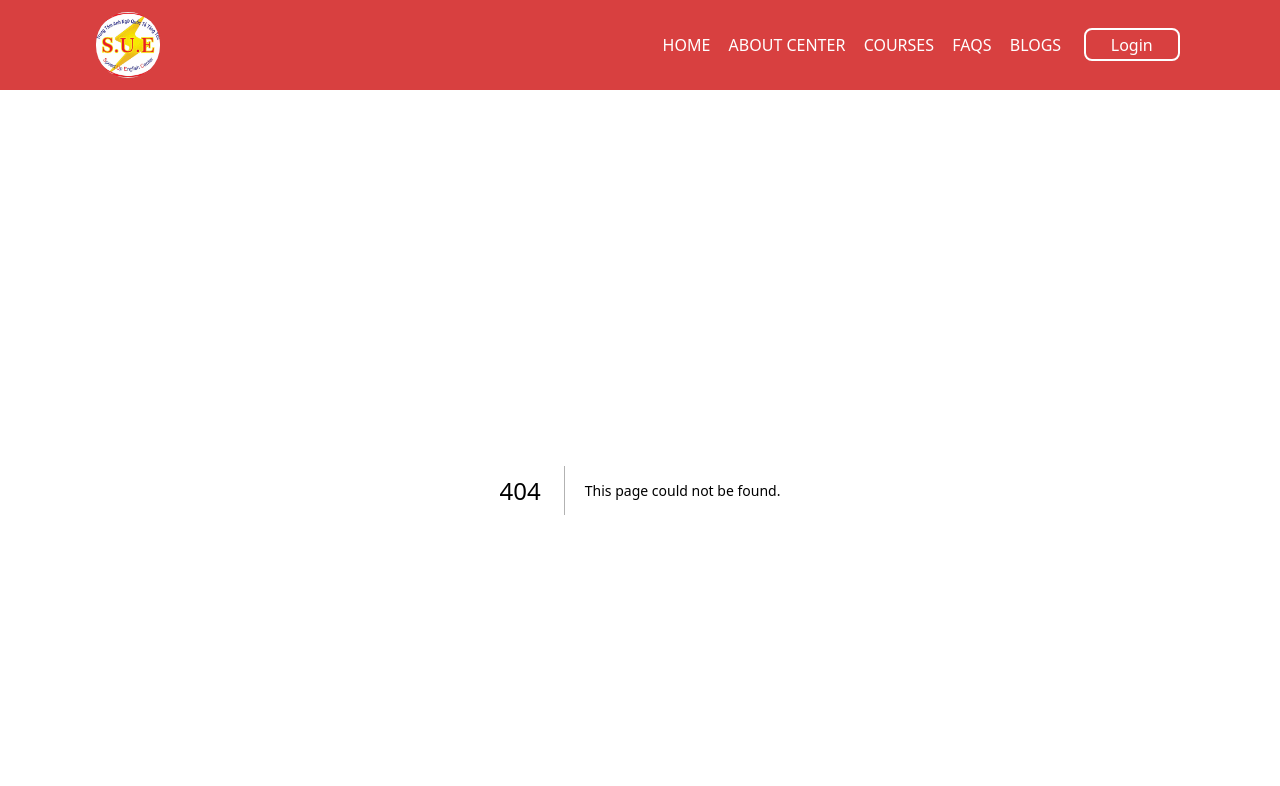
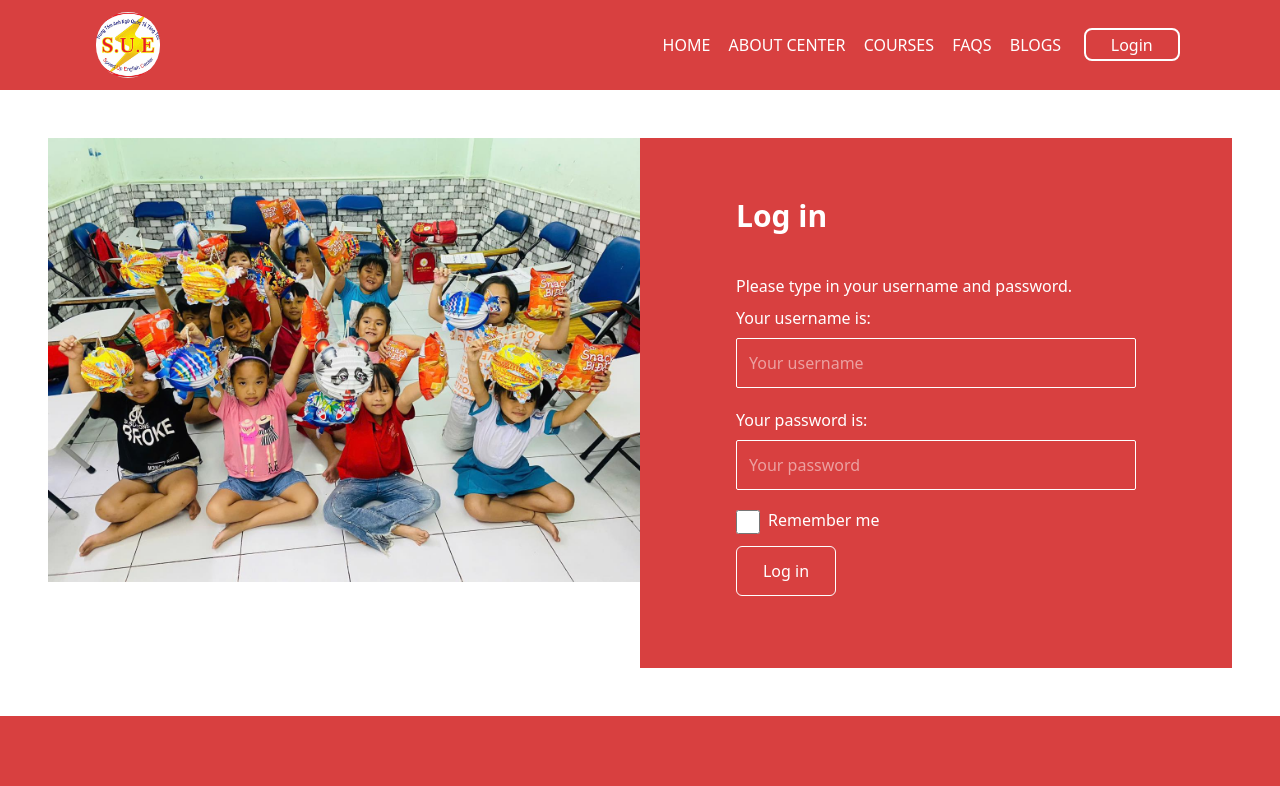
Before and after one commit to minhtoan-nmt/sue_project_frontend, a Next.js app: page /auth/login in a window 1280 px wide. Before the commit this address had no page. Shown: the top 786 px of the page. Built offline with nearby package versions, Linux system fonts and the light colour scheme.

Commit message:
#8 - commit log in page

```diff
--- a/package.json
+++ b/package.json
@@ -15,8 +15,8 @@
     "react-icons": "^5.5.0"
   },
   "devDependencies": {
-    "@tailwindcss/postcss": "^4.0.17",
+    "@tailwindcss/postcss": "^4.1.4",
     "postcss": "^8.5.3",
-    "tailwindcss": "^4.0.17"
+    "tailwindcss": "^4.1.4"
   }
 }
--- /dev/null
+++ b/src/app/auth/login/page.js
@@ -0,0 +1,26 @@
+import Image from "next/image";
+import Banner from "@/../public/banner.jpg";
+
+export default function Login() {
+    return (
+        <div className="flex flex-row p-12">
+            <div id="banner" className="w-1/2">
+                <Image src={ Banner } />
+            </div>
+            <div id="login-form" className="w-1/2 bg-(--background-red) text-white px-24 py-15 ">
+                <h1 className="text-3xl font-bold mb-10">Log in</h1>
+                <p className="text-base mb-2">Please type in your username and password.</p>
+                <form>
+                    <label htmlFor="username">Your username is:</label>
+                    <input type="text" name="username" placeholder="Your username" className="w-full mt-2 mb-5 p-3 border border-white rounded-xs"></input>
+                    <label htmlFor="password">Your password is:</label>
+                    <input type="password" name="password" placeholder="Your password" className="w-full mb-5 mt-2 p-3 border border-white rounded-xs"></input>
+                    <div id="remember" className="flex flex-row justify-start">
+                        <input type="checkbox" name="remember" className="size-6"></input> <p className="mx-2 relative bottom-0.5">Remember me</p>
+                    </div>
+                    <button type="submit" className="p-3 border-white border my-3 rounded-md w-1/4 hover:bg-amber-500">Log in</button>
+                </form>
+            </div>
+        </div>
+    )
+}
```
Also changed, not shown: public/banner.jpg (added), 1 other file (tests, documents, lock files or other folders).
